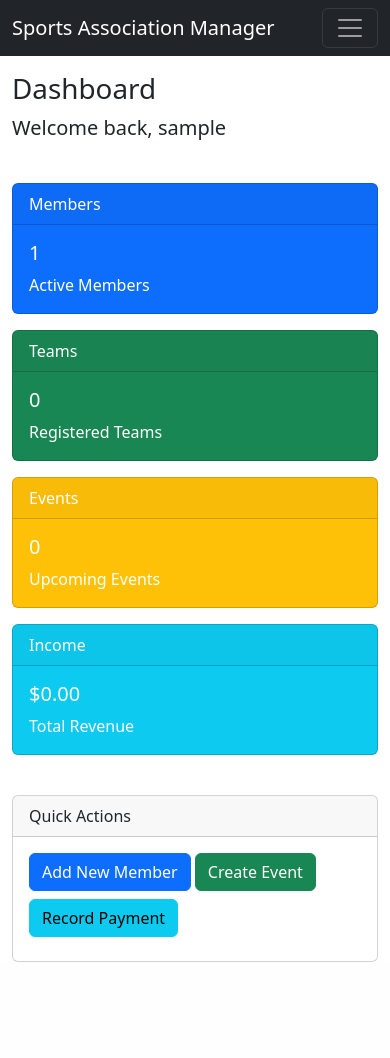
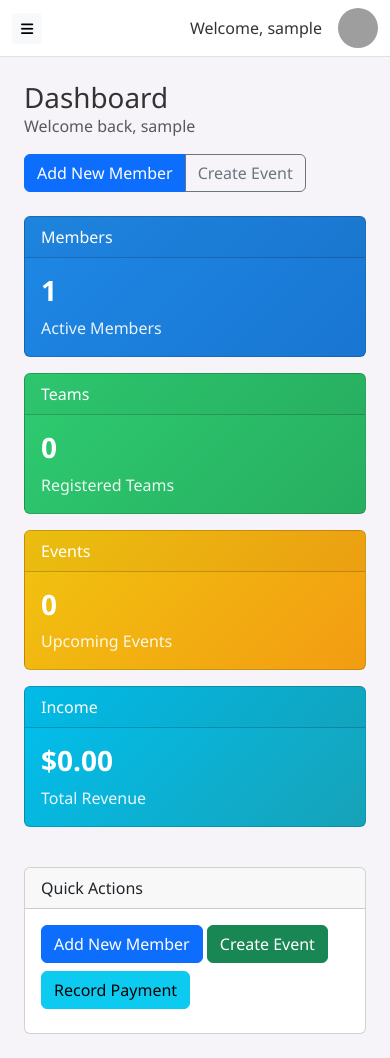
Before and after one commit to SDIKI20/sports-app, a PHP site: page /sports-app/dashboard in a window 390 px wide. Before the commit the page ends 962 px from the top, so only its background shows below. Run offline with PHP 8.4, Linux system fonts and the light colour scheme; the visitor is signed in with stand-in values (Sample User, id 1); data that the repository does not hold is empty; grey boxes are pictures that could not be loaded.

Commit message:
Implement dashboard layout with sidebar navigation and responsive design

```diff
--- a/app/views/dashboard/index.php
+++ b/app/views/dashboard/index.php
@@ -1,8 +1,15 @@
 <?php require APPROOT . '/views/layouts/header.php'; ?>
-<div class="row mb-4">
-    <div class="col-md-12">
-        <h1>Dashboard</h1>
-        <p class="lead">Welcome back, <?php echo $_SESSION['user_username']; ?></p>
+
+<div class="row mb-4 align-items-center">
+    <div class="col-md-8">
+        <h1 class="mb-0">Dashboard</h1>
+        <p class="text-muted">Welcome back, <?php echo $_SESSION['user_username']; ?></p>
+    </div>
+    <div class="col-md-4 text-md-end">
+        <div class="btn-group">
+            <a href="<?php echo URLROOT; ?>/member/add" class="btn btn-primary">Add New Member</a>
+            <a href="<?php echo URLROOT; ?>/event/add" class="btn btn-outline-secondary">Create Event</a>
+        </div>
     </div>
 </div>
 
--- a/app/views/layouts/footer.php
+++ b/app/views/layouts/footer.php
@@ -1,6 +1,15 @@
-</div>
+            <!-- Page content ends -->
+            </main>
+        </div> <!-- /.app-main -->
+    </div> <!-- /.app-wrapper -->
     <script src="https://cdn.jsdelivr.net/npm/bootstrap@5.3.0/dist/js/bootstrap.bundle.min.js"></script>
     <script src="https://cdn.jsdelivr.net/npm/chart.js"></script>
     <script src="<?php echo URLROOT; ?>/js/main.js"></script>
+    <script>
+        // Sidebar toggle
+        document.getElementById('sidebarToggle')?.addEventListener('click', function(){
+            document.querySelector('.app-sidebar')?.classList.toggle('collapsed');
+        });
+    </script>
 </body>
 </html>
--- a/app/views/layouts/header.php
+++ b/app/views/layouts/header.php
@@ -10,44 +10,43 @@
 </head>
 <body>
     <?php if(isset($_SESSION['user_id'])): ?>
-    <nav class="navbar navbar-expand-lg navbar-dark bg-dark mb-3">
-        <div class="container">
-            <a class="navbar-brand" href="<?php echo URLROOT; ?>"><?php echo SITENAME; ?></a>
-            <button class="navbar-toggler" type="button" data-bs-toggle="collapse" data-bs-target="#navbarsExampleDefault">
-                <span class="navbar-toggler-icon"></span>
-            </button>
-
-            <div class="collapse navbar-collapse" id="navbarsExampleDefault">
-                <ul class="navbar-nav me-auto">
-                    <li class="nav-item">
-                        <a class="nav-link" href="<?php echo URLROOT; ?>/dashboard">Dashboard</a>
-                    </li>
-                    <li class="nav-item">
-                        <a class="nav-link" href="<?php echo URLROOT; ?>/member">Members</a>
-                    </li>
-                    <li class="nav-item">
-                        <a class="nav-link" href="<?php echo URLROOT; ?>/team">Teams</a>
-                    </li>
-                    <li class="nav-item">
-                        <a class="nav-link" href="<?php echo URLROOT; ?>/event">Events</a>
-                    </li>
-                    <li class="nav-item">
-                        <a class="nav-link" href="<?php echo URLROOT; ?>/subscription">Finance</a>
-                    </li>
-                    <li class="nav-item">
-                        <a class="nav-link" href="<?php echo URLROOT; ?>/report">Reports</a>
-                    </li>
-                </ul>
-                <ul class="navbar-nav ms-auto">
-                    <li class="nav-item">
-                        <a class="nav-link" href="#">Welcome, <?php echo $_SESSION['user_username']; ?></a>
-                    </li>
-                    <li class="nav-item">
-                        <a class="nav-link" href="<?php echo URLROOT; ?>/auth/logout">Logout</a>
-                    </li>
-                </ul>
+    <div class="app-wrapper d-flex">
+        <aside class="app-sidebar bg-white shadow-sm">
+            <div class="sidebar-header p-3 text-center">
+                <a class="brand" href="<?php echo URLROOT; ?>"><?php echo SITENAME; ?></a>
             </div>
-        </div>
-    </nav>
+            <nav class="nav flex-column p-2">
+                <a class="nav-link" href="<?php echo URLROOT; ?>/dashboard"><i class="fa fa-home me-2"></i> Dashboard</a>
+                <a class="nav-link" href="<?php echo URLROOT; ?>/member"><i class="fa fa-users me-2"></i> Members</a>
+                <a class="nav-link" href="<?php echo URLROOT; ?>/team"><i class="fa fa-flag me-2"></i> Teams</a>
+                <a class="nav-link" href="<?php echo URLROOT; ?>/event"><i class="fa fa-calendar me-2"></i> Events</a>
+                <a class="nav-link" href="<?php echo URLROOT; ?>/subscription"><i class="fa fa-dollar-sign me-2"></i> Finance</a>
+                <a class="nav-link" href="<?php echo URLROOT; ?>/report"><i class="fa fa-file-alt me-2"></i> Reports</a>
+            </nav>
+            <div class="sidebar-footer p-3 text-center">
+                <a class="btn btn-sm btn-outline-secondary" href="<?php echo URLROOT; ?>/auth/logout">Logout</a>
+            </div>
+        </aside>
+        <div class="app-main flex-fill">
+            <header class="app-topbar bg-white border-bottom">
+                <div class="container-fluid d-flex align-items-center justify-content-between py-2">
+                    <div class="d-flex align-items-center">
+                        <button class="btn btn-light btn-sm me-2" id="sidebarToggle"><i class="fa fa-bars"></i></button>
+                        <form class="d-none d-md-inline-block me-3">
+                            <div class="input-group">
+                                <input class="form-control form-control-sm" type="search" placeholder="Search projects">
+                                <button class="btn btn-sm btn-primary" type="submit"><i class="fa fa-search"></i></button>
+                            </div>
+                        </form>
+                    </div>
+                    <div class="d-flex align-items-center">
+                        <span class="me-3">Welcome, <?php echo $_SESSION['user_username']; ?></span>
+                        <img src="https://i.pravatar.cc/40" class="rounded-circle" alt="avatar">
+                    </div>
+                </div>
+            </header>
+            <main class="app-content p-4 container-fluid">
+            <!-- Page content starts -->
+    <?php else: ?>
+    <div class="container">
     <?php endif; ?>
-    <div class="container">
--- /dev/null
+++ b/public/css/style.css
@@ -0,0 +1,32 @@
+/* Basic layout styles to mimic the provided dashboard design */
+:root{
+    --sidebar-width:240px;
+    --sidebar-collapsed-width:70px;
+    --brand-color:#6f42c1;
+}
+body{background:#f6f4f8;font-family:Segoe UI, Roboto, Helvetica, Arial, sans-serif;color:#333}
+.app-wrapper{min-height:100vh;display:flex}
+.app-sidebar{width:var(--sidebar-width);transition:width .25s ease;background:#ffffff}
+.app-sidebar.collapsed{width:var(--sidebar-collapsed-width)}
+.app-sidebar .brand{font-weight:700;color:var(--brand-color);font-size:1.05rem;text-decoration:none}
+.app-sidebar .nav-link{color:#6b6b6b;padding:12px 18px}
+.app-sidebar .nav-link:hover{background:#f1f1fb;color:#000}
+.app-topbar{position:sticky;top:0;z-index:50}
+.app-main{flex:1}
+.app-content{padding-top:20px}
+/* Dashboard stats cards styled like colorful panels */
+.card.stat-card{border:0;border-radius:6px;color:#fff;padding:18px}
+.card.stat-card .card-header{background:transparent;font-weight:600}
+.bg-primary{background:linear-gradient(135deg,#1e88e5,#1976d2)!important}
+.bg-success{background:linear-gradient(135deg,#2ecc71,#27ae60)!important}
+.bg-warning{background:linear-gradient(135deg,#f1c40f,#f39c12)!important}
+.bg-info{background:linear-gradient(135deg,#00c0ef,#17a2b8)!important}
+.card .card-title{font-size:28px;font-weight:700}
+.card .card-text{opacity:.9}
+/* Quick actions box */
+.card .btn{border-radius:6px}
+/* Responsive */
+@media (max-width:768px){
+    .app-sidebar{position:fixed;left:-100%;top:0;height:100vh}
+    .app-sidebar.collapsed{left:0}
+}
--- /dev/null
+++ b/public/js/main.js
@@ -0,0 +1,4 @@
+// Minimal JS placeholder
+document.addEventListener('DOMContentLoaded', function () {
+    // nothing yet
+});
```
